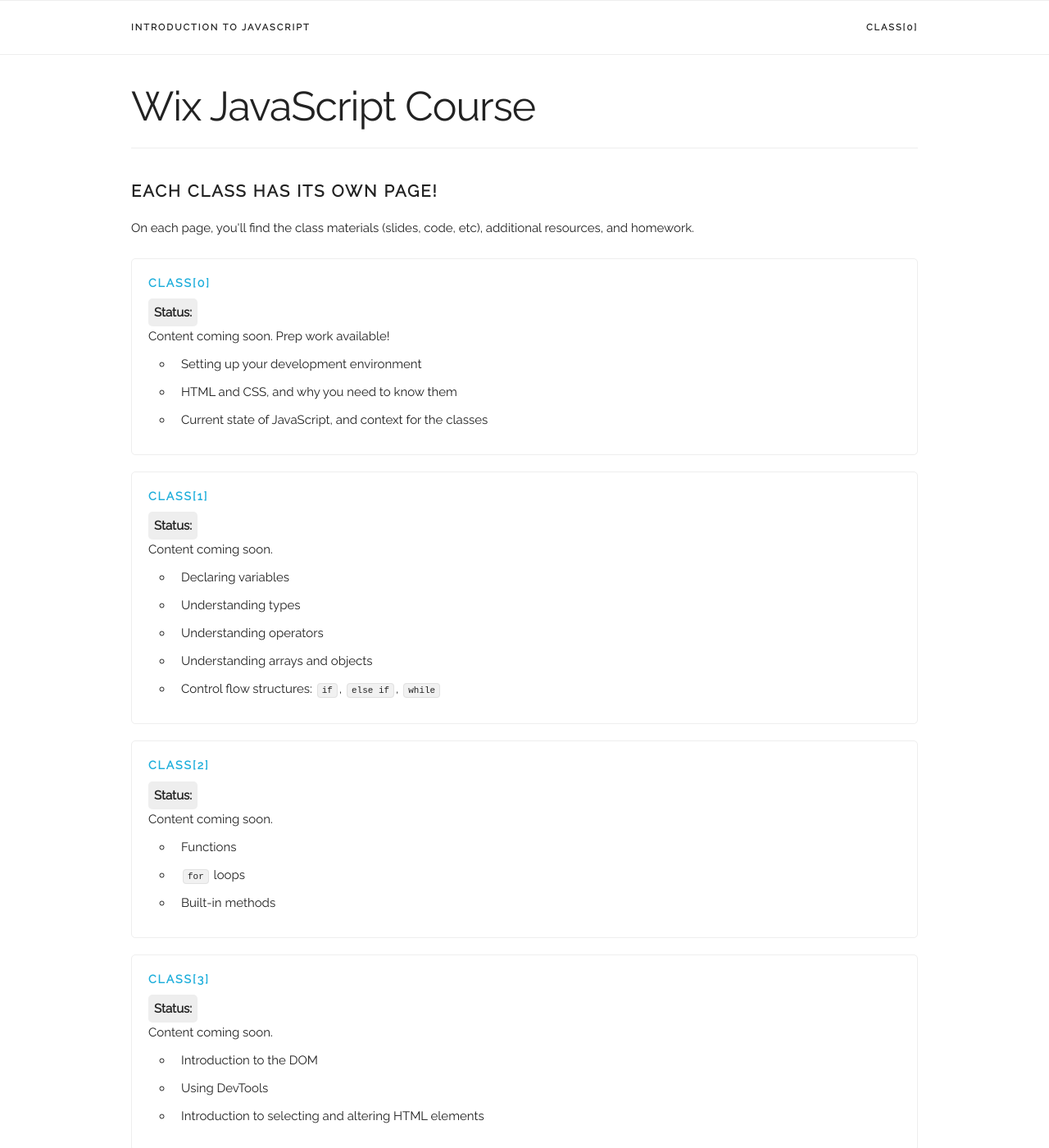
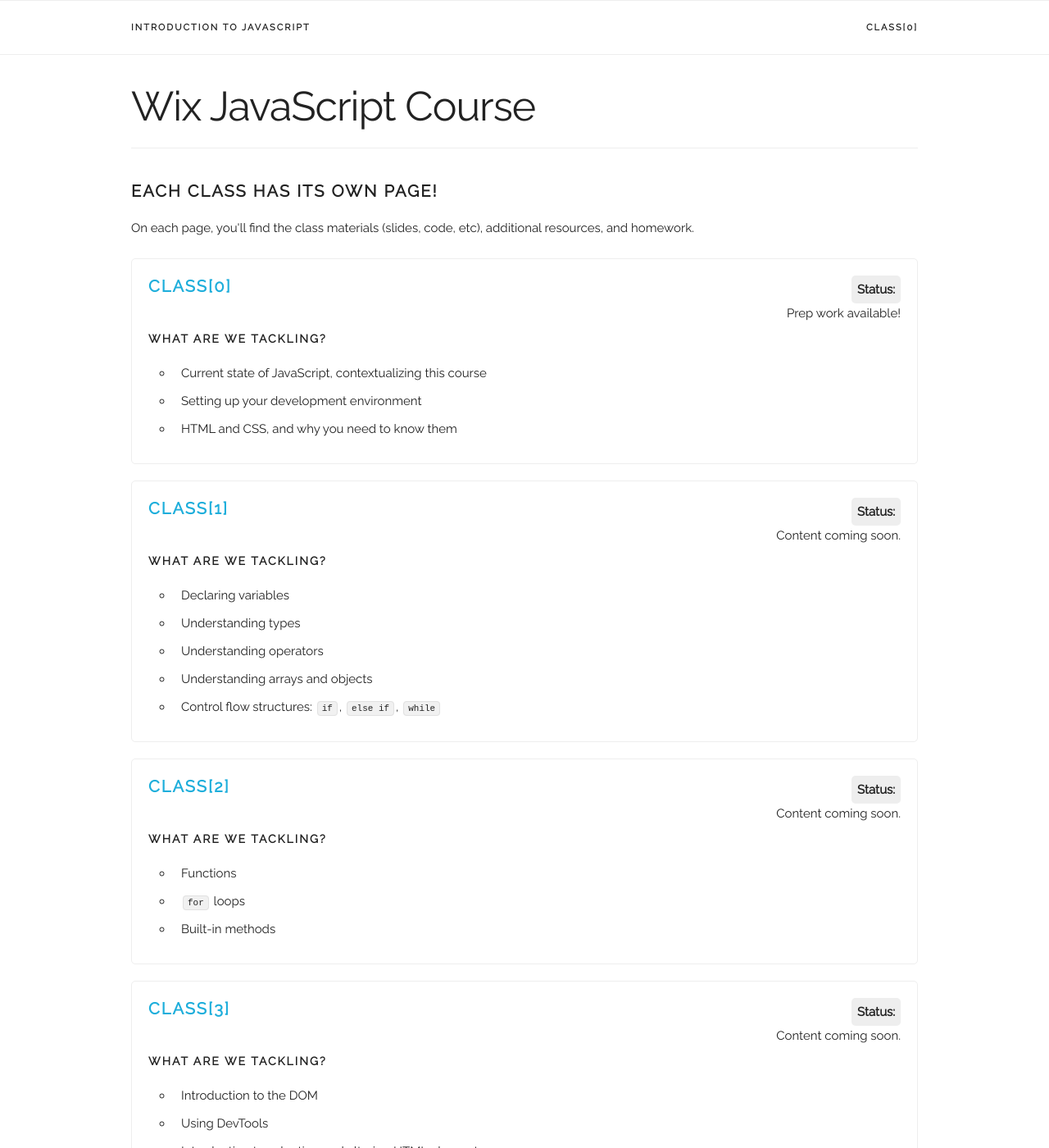
Before and after one commit to mindplace/wix-js-class, a Jekyll site: the page built from _static/index.html, in a window 1280 px wide and 1400 px high. Shown: the whole window at 82% size. Built offline with Jekyll 4.4.1, drawn with Linux system fonts in a browser that asks for light colours; some of the changed text lies outside the part shown.

Commit message:
editing content

```diff
--- a/_includes/footer.html
+++ b/_includes/footer.html
@@ -2,7 +2,7 @@
   <div class="container">
     <div class="row">
       <div class="six columns">
-        <p class="footer-column text">I'm <a href="http://estherleytush.com">Esther!</a> And I really do love JavaScript :D</p>
+        <p class="footer-column text">I'm <a href="http://estherleytush.com">Esther!</a> And I  love JavaScript :D</p>
       </div>
 
       <div class="six columns footer-column">
--- a/_layouts/post.html
+++ b/_layouts/post.html
@@ -11,15 +11,13 @@
 
       <div class="post-description">
         <span class="post-status">Description:</span>
-        {{ post.description }}
+        <span class="content">{{ post.description }}</span>
       </div>
 
       <div class="post-description">
         <span class="post-status">Status:</span>
-        {{ post.status }}
+        <span class="content">{{ post.status }}</span>
       </div>
-
-
     </div>
 
     <div>
--- a/_static/index.html
+++ b/_static/index.html
@@ -16,20 +16,32 @@
       <p>On each page, you'll find the class materials (slides, code, etc), additional resources, and homework.</p>
 
       <div class="class-box">
-        <a href="{{ site.baseurl }}{% post_url 2017-03-13-class-zero %}"><h3 class="header small-header">class[0]</h3></a>
-        <p><span class="status">Status:</span> Content coming soon. Prep work available!</p>
+        <header>
+          <a href="{{ site.baseurl }}{% post_url 2017-03-13-class-zero %}"><h3 class="header medium-header">class[0]</h3></a>
+          <div>
+            <span class="status">Status:</span>
+            <span class="status-content">Prep work available!</span>
+          </div>
+        </header>
 
+        <h4 class="header small-header">What are we tackling?</h4>
         <ul>
+          <li>Current state of JavaScript, contextualizing this course</li>
           <li>Setting up your development environment</li>
           <li>HTML and CSS, and why you need to know them</li>
-          <li>Current state of JavaScript, and context for the classes</li>
         </ul>
       </div>
 
       <div class="class-box">
-        <a href="#"><h3 class="header small-header">class[1]</h3></a>
-        <p><span class="status">Status:</span> Content coming soon.</p>
+        <header>
+          <a href="#"><h3 class="header medium-header">class[1]</h3></a>
+          <div>
+            <span class="status">Status:</span>
+            <span class="status-content">Content coming soon.</span>
+          </div>
+        </header>
 
+        <h4 class="header small-header">What are we tackling?</h4>
         <ul>
           <li>Declaring variables</li>
           <li>Understanding types</li>
@@ -40,9 +52,15 @@
       </div>
 
       <div class="class-box">
-        <a href="#"><h3 class="header small-header">class[2]</h3></a>
-        <p><span class="status">Status:</span> Content coming soon.</p>
+        <header>
+          <a href="#"><h3 class="header medium-header">class[2]</h3></a>
+          <div>
+            <span class="status">Status:</span>
+            <span class="status-content">Content coming soon.</span>
+          </div>
+        </header>
 
+        <h4 class="header small-header">What are we tackling?</h4>
         <ul>
           <li>Functions</li>
           <li><code>for</code> loops</li>
@@ -51,9 +69,15 @@
       </div>
 
       <div class="class-box">
-        <a href="#"><h3 class="header small-header">class[3]</h3></a>
-        <p><span class="status">Status:</span> Content coming soon.</p>
+        <header>
+          <a href="#"><h3 class="header medium-header">class[3]</h3></a>
+          <div>
+            <span class="status">Status:</span>
+            <span class="status-content">Content coming soon.</span>
+          </div>
+        </header>
 
+        <h4 class="header small-header">What are we tackling?</h4>
         <ul>
           <li>Introduction to the DOM</li>
           <li>Using DevTools</li>
@@ -62,11 +86,32 @@
       </div>
 
       <div class="class-box">
-        <a href="#"><h3 class="header small-header">class[4]</h3></a>
-        <p><span class="status">Status:</span> Content coming soon.</p>
+        <header>
+          <a href="#"><h3 class="header medium-header">class[4]</h3></a>
+          <div>
+            <span class="status">Status:</span>
+            <span class="status-content">Content coming soon.</span>
+          </div>
+        </header>
 
+        <h4 class="header small-header">What are we tackling?</h4>
         <ul>
           <li>Introduction to jQuery</li>
+        </ul>
+      </div>
+
+      <div class="class-box">
+        <header>
+          <a href="#"><h3 class="header medium-header">class[5]</h3></a>
+          <div>
+            <span class="status">Status:</span>
+            <span class="status-content">Content coming soon.</span>
+          </div>
+        </header>
+
+        <h4 class="header small-header">What are we tackling?</h4>
+        <ul>
+          <li>TBD!</li>
         </ul>
       </div>
     </div>
```
Also changed, not shown: _posts/2017-03-13-class-zero.md (+53 -13 lines).
